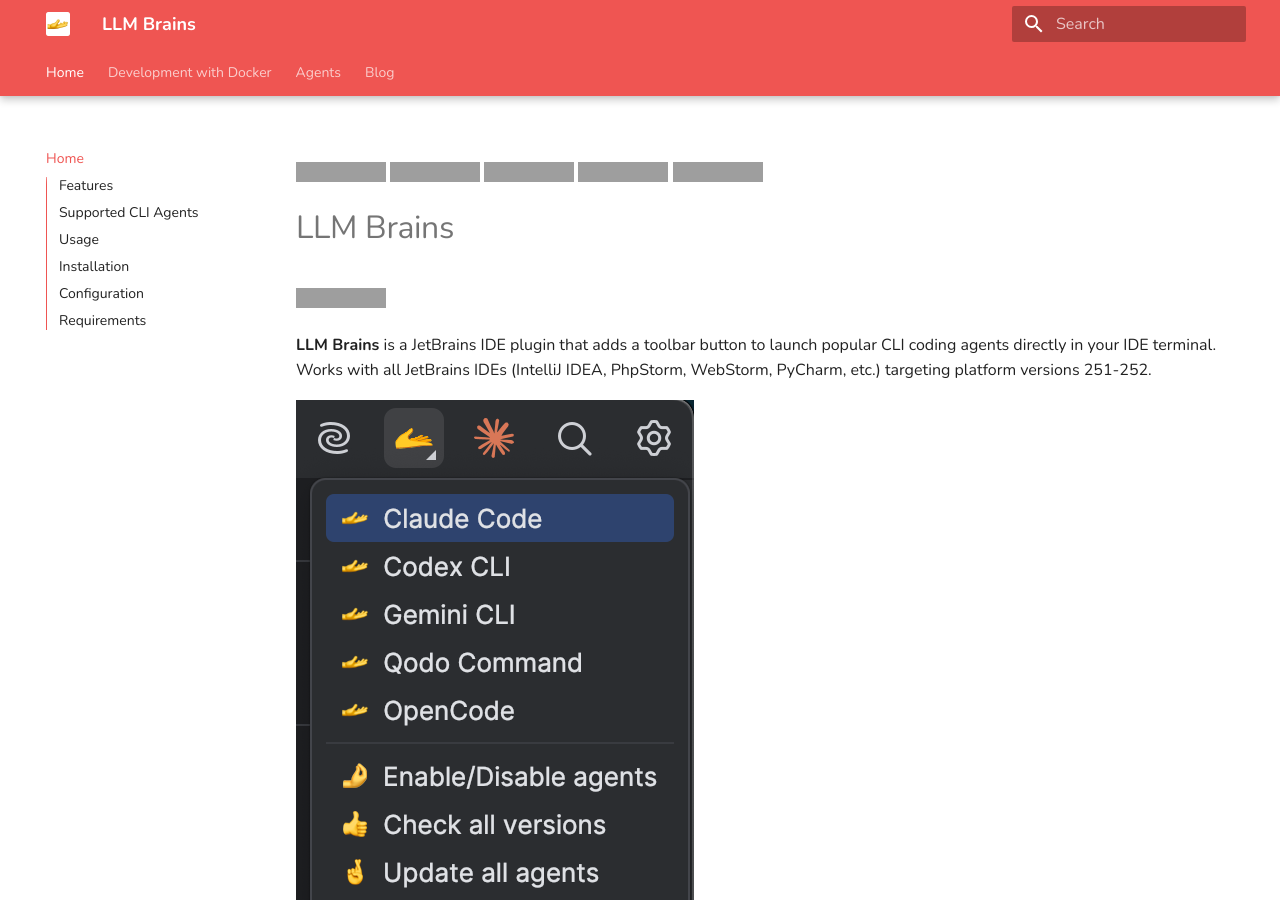
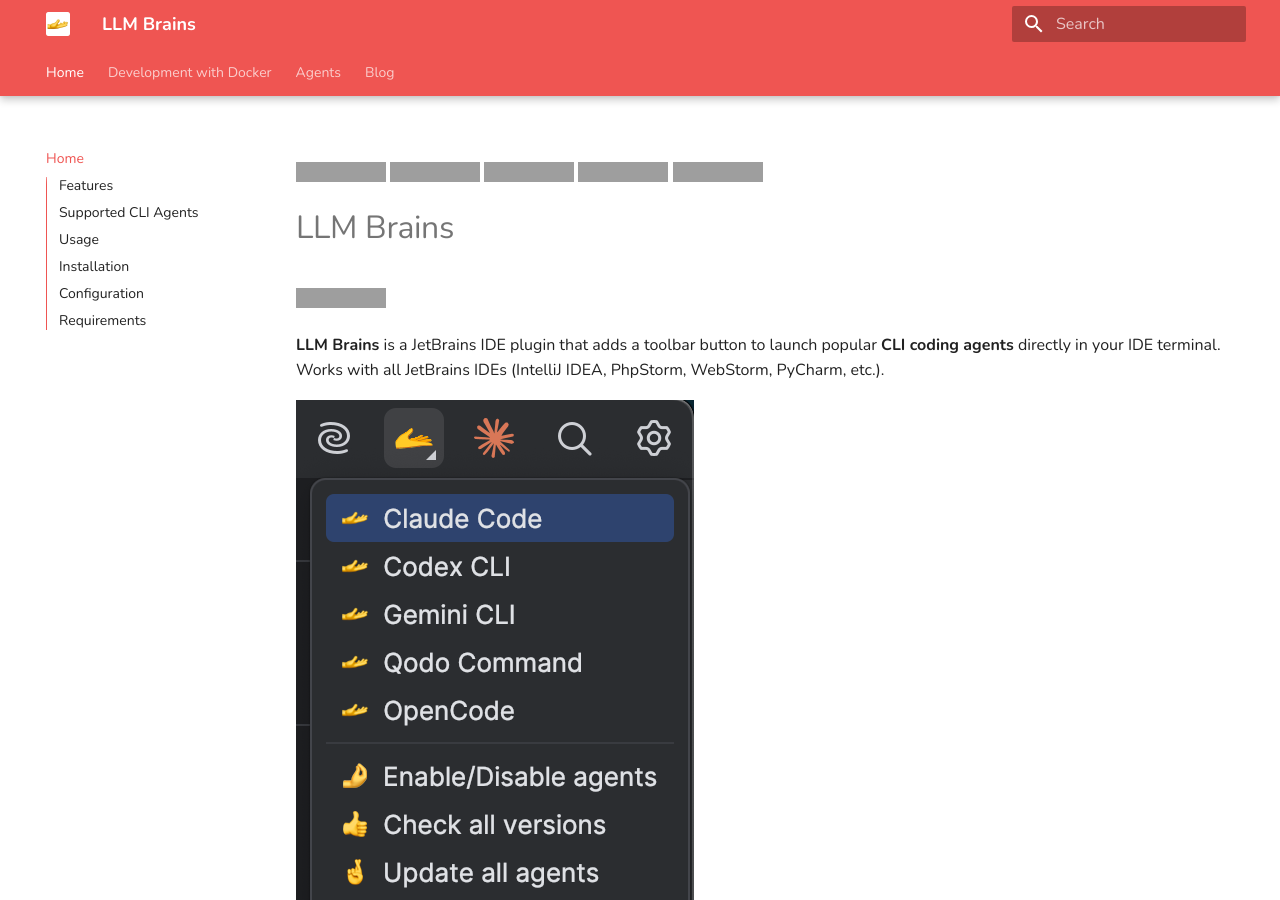
Before and after one commit to toolstud-io/LlmBrains, an MkDocs documentation site: the page built from docs/index.md, in a window 1280 px wide and 900 px high, cut to the strip 0-900 px from the top of the window. Built offline with MkDocs 1.6.1 and Material for MkDocs 9.7.7, drawn with Linux system fonts in a browser that asks for light colours; grey boxes are pictures that could not be loaded.

Commit message:
MOD: index.md

```diff
--- a/docs/index.md
+++ b/docs/index.md
@@ -9,7 +9,7 @@
 
 [![JetBrains Plugin Downloads](https://img.shields.io/jetbrains/plugin/d/28522?style=for-the-badge&logo=jetbrains)](https://plugins.jetbrains.com/plugin/28522-llm-brains)
 
-**LLM Brains** is a JetBrains IDE plugin that adds a toolbar button to launch popular CLI coding agents directly in your IDE terminal. Works with all JetBrains IDEs (IntelliJ IDEA, PhpStorm, WebStorm, PyCharm, etc.) targeting platform versions 251-252.
+**LLM Brains** is a JetBrains IDE plugin that adds a toolbar button to launch popular **CLI coding agents** directly in your IDE terminal. Works with all JetBrains IDEs (IntelliJ IDEA, PhpStorm, WebStorm, PyCharm, etc.).
 
 ![img.png](dropdown.png)
 
```
